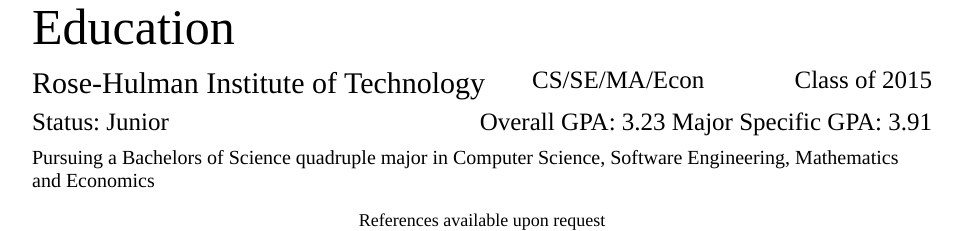
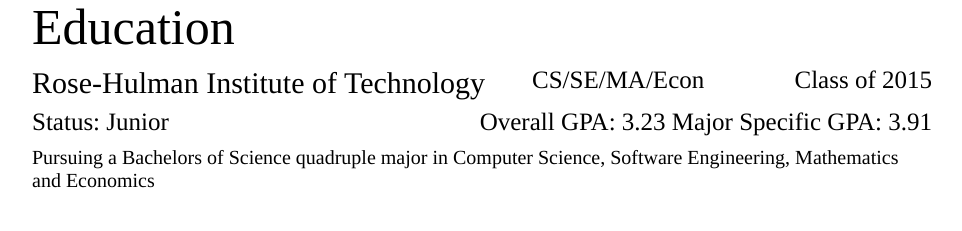
Before and after one commit to coreyja/legacy-coreyja.com, a Django app: page /resume/ in a window 1280 px wide. Shown: the part 891-1122 px from the top of the page, without its empty margins (158-1120 px from the left). After the commit the page ends 1079 px from the top, so only its background shows below. Run offline with Django 3.2, Linux system fonts and the light colour scheme; some web fonts are replaced.

Commit message:
Removed References p from resume

```diff
--- a/templates/resume.html
+++ b/templates/resume.html
@@ -131,8 +131,6 @@
         </div>
     </div>
 
-    <p class="references">References available upon request</p>
-
 
 </body>
 </html>
```
